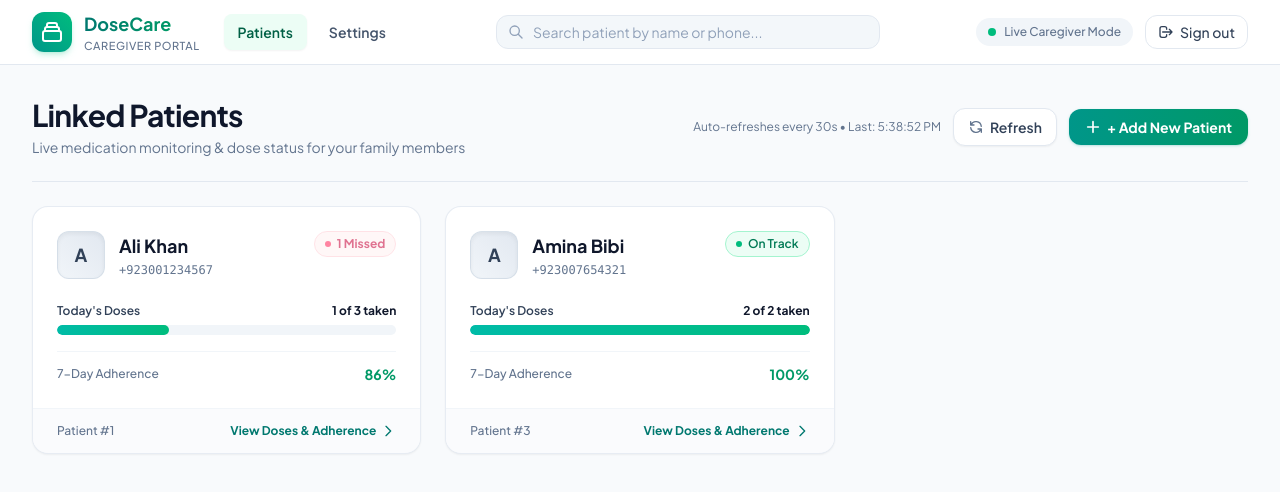
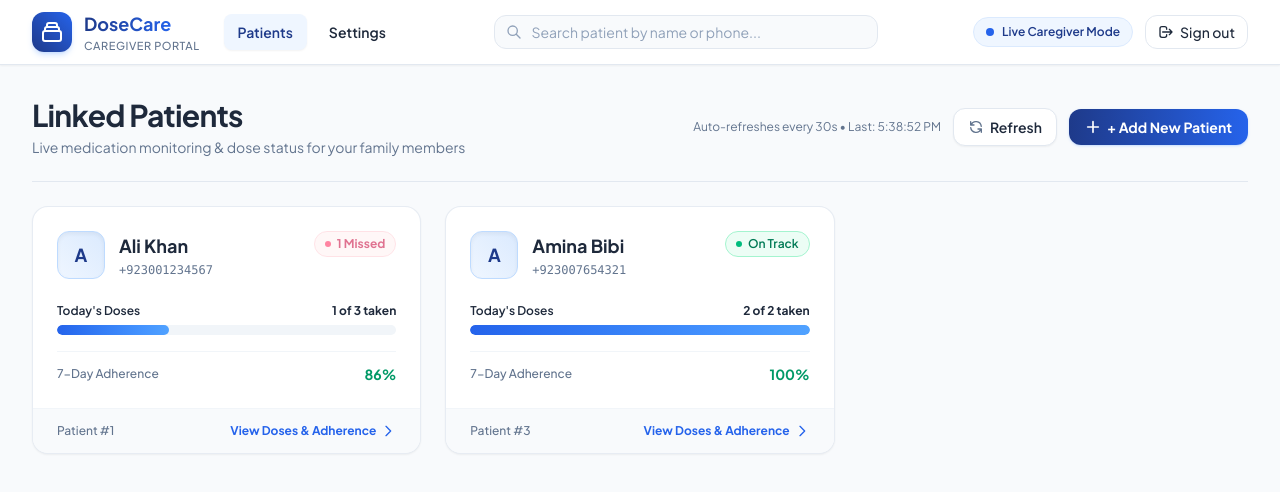
Before and after one commit to behzad-12-nawaz/team, a React (Vite) app in the folder caregiver-dashboard/: page /patients in a window 1280 px wide. Both pictures are taken after a click on the button "⚡ One-Click Demo Direct Login". Shown: the top 492 px of the page. Built offline with nearby package versions, Linux system fonts and the light colour scheme.

Commit message:
style(caregiver-dashboard): apply Medical Blue and White color theme across dashboard

```diff
--- a/caregiver-dashboard/src/components/Navbar.jsx
+++ b/caregiver-dashboard/src/components/Navbar.jsx
@@ -19,7 +19,6 @@ export function Navbar({ searchQuery = "", onSearchChange }) {
     if (onSearchChange) {
       onSearchChange(val);
     }
-    // If not on patients page, navigate to patients page with search
     if (location.pathname !== "/patients" && val.trim() !== "") {
       navigate("/patients");
     }
@@ -31,18 +30,18 @@ export function Navbar({ searchQuery = "", onSearchChange }) {
   ];
 
   return (
-    <header className="sticky top-0 z-30 bg-white/90 backdrop-blur-md border-b border-slate-200">
+    <header className="sticky top-0 z-30 bg-white/95 backdrop-blur-md border-b border-slate-200 shadow-xs">
       <div className="max-w-7xl mx-auto px-4 sm:px-6 lg:px-8">
         <div className="flex justify-between h-16 items-center gap-4">
           <div className="flex items-center space-x-6">
             <Link to="/patients" className="flex items-center space-x-3 group">
-              <div className="w-10 h-10 rounded-xl bg-gradient-to-tr from-teal-600 to-emerald-500 flex items-center justify-center text-white shadow-md shadow-emerald-500/20 group-hover:scale-105 transition-transform">
+              <div className="w-10 h-10 rounded-xl bg-gradient-to-tr from-[#1E3A8A] to-[#2563EB] flex items-center justify-center text-white shadow-md shadow-blue-500/20 group-hover:scale-105 transition-transform">
                 <svg className="w-6 h-6" fill="none" viewBox="0 0 24 24" stroke="currentColor">
                   <path strokeLinecap="round" strokeLinejoin="round" strokeWidth={2} d="M19 11H5m14 0a2 2 0 012 2v6a2 2 0 01-2 2H5a2 2 0 01-2-2v-6a2 2 0 012-2m14 0V9a2 2 0 00-2-2M5 11V9a2 2 0 012-2m0 0V5a2 2 0 012-2h6a2 2 0 012 2v2M7 7h10" />
                 </svg>
               </div>
               <div>
-                <span className="font-bold text-lg bg-gradient-to-r from-teal-700 to-emerald-600 bg-clip-text text-transparent">
+                <span className="font-bold text-lg bg-gradient-to-r from-[#1E3A8A] to-[#2563EB] bg-clip-text text-transparent">
                   DoseCare
                 </span>
                 <span className="block text-[11px] font-medium text-slate-500 tracking-wider uppercase">Caregiver Portal</span>
@@ -58,8 +57,8 @@ export function Navbar({ searchQuery = "", onSearchChange }) {
                     to={link.path}
                     className={`px-3.5 py-2 rounded-lg text-sm font-semibold transition-all ${
                       isActive
-                        ? "bg-emerald-50 text-emerald-800 shadow-xs"
-                        : "text-slate-600 hover:text-slate-900 hover:bg-slate-100"
+                        ? "bg-[#EFF6FF] text-[#1E3A8A] shadow-xs font-bold"
+                        : "text-[#1E293B] hover:text-[#2563EB] hover:bg-[#EFF6FF]/60"
                     }`}
                   >
                     {link.name}
@@ -82,7 +81,7 @@ export function Navbar({ searchQuery = "", onSearchChange }) {
                 value={onSearchChange ? searchQuery : localSearch}
                 onChange={handleSearchInput}
                 placeholder="Search patient by name or phone..."
-                className="w-full pl-9 pr-4 py-1.5 text-xs sm:text-sm bg-slate-100/80 hover:bg-slate-100 focus:bg-white border border-slate-200 focus:border-teal-500 rounded-xl focus:outline-none focus:ring-2 focus:ring-teal-500/20 transition-all placeholder:text-slate-400"
+                className="w-full pl-9 pr-4 py-1.5 text-xs sm:text-sm bg-[#F8FAFC] hover:bg-slate-100 focus:bg-white border border-slate-200 focus:border-[#2563EB] rounded-xl focus:outline-none focus:ring-2 focus:ring-[#2563EB]/20 transition-all placeholder:text-slate-400 text-[#1E293B]"
               />
               {(onSearchChange ? searchQuery : localSearch) && (
                 <button
@@ -101,14 +100,14 @@ export function Navbar({ searchQuery = "", onSearchChange }) {
           </div>
 
           <div className="flex items-center space-x-3">
-            <div className="hidden lg:flex items-center space-x-2 text-xs font-medium text-slate-500 bg-slate-100 px-3 py-1.5 rounded-full">
-              <span className="w-2 h-2 rounded-full bg-emerald-500 animate-pulse"></span>
-              <span>Live Caregiver Mode</span>
+            <div className="hidden lg:flex items-center space-x-2 text-xs font-medium text-slate-600 bg-[#EFF6FF] px-3 py-1.5 rounded-full border border-blue-100">
+              <span className="w-2 h-2 rounded-full bg-[#2563EB] animate-pulse"></span>
+              <span className="text-[#1E3A8A] font-semibold">Live Caregiver Mode</span>
             </div>
 
             <button
               onClick={handleLogout}
-              className="inline-flex items-center px-3 py-1.5 text-xs sm:text-sm font-medium text-slate-700 hover:text-rose-600 hover:bg-rose-50 rounded-xl transition-colors border border-slate-200 hover:border-rose-200 cursor-pointer"
+              className="inline-flex items-center px-3 py-1.5 text-xs sm:text-sm font-medium text-[#1E293B] hover:text-rose-600 hover:bg-rose-50 rounded-xl transition-colors border border-slate-200 hover:border-rose-200 cursor-pointer"
             >
               <svg className="w-4 h-4 sm:mr-1.5" fill="none" viewBox="0 0 24 24" stroke="currentColor">
                 <path strokeLinecap="round" strokeLinejoin="round" strokeWidth={2} d="M17 16l4-4m0 0l-4-4m4 4H7m6 4v1a3 3 0 01-3 3H6a3 3 0 01-3-3V7a3 3 0 013-3h4a3 3 0 013 3v1" />
--- a/caregiver-dashboard/src/index.css
+++ b/caregiver-dashboard/src/index.css
@@ -2,11 +2,16 @@
 
 :root {
   font-family: 'Plus Jakarta Sans', system-ui, -apple-system, BlinkMacSystemFont, 'Segoe UI', Roboto, Oxygen, Ubuntu, Cantarell, sans-serif;
+  --color-primary: #2563EB;
+  --color-dark-blue: #1E3A8A;
+  --color-light-blue: #EFF6FF;
+  --color-bg: #F8FAFC;
+  --color-text: #1E293B;
 }
 
 body {
   margin: 0;
   min-height: 100vh;
-  background-color: #f8fafc;
-  color: #0f172a;
+  background-color: #F8FAFC;
+  color: #1E293B;
 }
--- a/caregiver-dashboard/src/pages/Patients.jsx
+++ b/caregiver-dashboard/src/pages/Patients.jsx
@@ -40,13 +40,13 @@ export function Patients() {
   });
 
   return (
-    <div className="min-h-screen bg-slate-50 flex flex-col">
+    <div className="min-h-screen bg-[#F8FAFC] text-[#1E293B] flex flex-col">
       <Navbar searchQuery={searchQuery} onSearchChange={setSearchQuery} />
 
       <main className="flex-1 max-w-7xl w-full mx-auto px-4 sm:px-6 lg:px-8 py-8">
         <div className="flex flex-col sm:flex-row sm:items-center sm:justify-between gap-4 pb-6 border-b border-slate-200">
           <div>
-            <h1 className="text-2xl sm:text-3xl font-bold text-slate-900 tracking-tight">
+            <h1 className="text-2xl sm:text-3xl font-bold text-[#1E293B] tracking-tight">
               Linked Patients
             </h1>
             <p className="text-sm text-slate-500 mt-1">
@@ -60,7 +60,7 @@ export function Patients() {
             </span>
             <button
               onClick={loadPatients}
-              className="inline-flex items-center px-3.5 py-2 text-sm font-semibold rounded-xl bg-white border border-slate-200 text-slate-700 hover:bg-slate-50 shadow-xs hover:border-slate-300 transition-all cursor-pointer"
+              className="inline-flex items-center px-3.5 py-2 text-sm font-semibold rounded-xl bg-white border border-slate-200 text-[#1E293B] hover:bg-slate-50 shadow-xs hover:border-slate-300 transition-all cursor-pointer"
             >
               <svg className="w-4 h-4 mr-1.5 text-slate-500" fill="none" viewBox="0 0 24 24" stroke="currentColor">
                 <path strokeLinecap="round" strokeLinejoin="round" strokeWidth={2} d="M4 4v5h.582m15.356 2A8.001 8.001 0 004.582 9m0 0H9m11 11v-5h-.581m0 0a8.003 8.003 0 01-15.357-2m15.357 2H15" />
@@ -69,7 +69,7 @@ export function Patients() {
             </button>
             <Link
               to="/settings"
-              className="inline-flex items-center px-4 py-2 text-sm font-bold rounded-xl bg-gradient-to-r from-teal-600 to-emerald-600 hover:from-teal-700 hover:to-emerald-700 text-white shadow-sm shadow-teal-600/20 hover:shadow-teal-600/30 transition-all cursor-pointer"
+              className="inline-flex items-center px-4 py-2 text-sm font-bold rounded-xl bg-gradient-to-r from-[#1E3A8A] to-[#2563EB] hover:from-blue-900 hover:to-blue-700 text-white shadow-sm shadow-blue-500/20 hover:shadow-blue-500/30 transition-all cursor-pointer"
             >
               <svg className="w-4 h-4 mr-1.5" fill="none" viewBox="0 0 24 24" stroke="currentColor">
                 <path strokeLinecap="round" strokeLinejoin="round" strokeWidth={2.5} d="M12 4v16m8-8H4" />
@@ -82,7 +82,7 @@ export function Patients() {
         {/* Loading State */}
         {loading && (
           <div className="py-20 text-center">
-            <div className="inline-block animate-spin rounded-full h-10 w-10 border-4 border-teal-500 border-t-transparent"></div>
+            <div className="inline-block animate-spin rounded-full h-10 w-10 border-4 border-[#2563EB] border-t-transparent"></div>
             <p className="mt-4 text-sm text-slate-600 font-medium">Loading patient records...</p>
           </div>
         )}
@@ -108,18 +108,18 @@ export function Patients() {
         {/* Empty State */}
         {!loading && !error && patients.length === 0 && (
           <div className="py-16 text-center max-w-md mx-auto">
-            <div className="w-16 h-16 rounded-2xl bg-slate-100 text-slate-400 flex items-center justify-center mx-auto mb-4">
+            <div className="w-16 h-16 rounded-2xl bg-[#EFF6FF] text-[#2563EB] flex items-center justify-center mx-auto mb-4 border border-blue-100">
               <svg className="w-8 h-8" fill="none" viewBox="0 0 24 24" stroke="currentColor">
                 <path strokeLinecap="round" strokeLinejoin="round" strokeWidth={2} d="M17 20h5v-2a3 3 0 00-5.356-1.857M17 20H7m10 0v-2c0-.656-.126-1.283-.356-1.857M7 20H2v-2a3 3 0 015.356-1.857M7 20v-2c0-.656.126-1.283.356-1.857m0 0a5.002 5.002 0 019.288 0M15 7a3 3 0 11-6 0 3 3 0 016 0zm6 3a2 2 0 11-4 0 2 2 0 014 0zM7 10a2 2 0 11-4 0 2 2 0 014 0z" />
               </svg>
             </div>
-            <h3 className="text-lg font-bold text-slate-900">No linked patients yet</h3>
+            <h3 className="text-lg font-bold text-[#1E293B]">No linked patients yet</h3>
             <p className="text-sm text-slate-500 mt-1">
               Add a patient in Settings using their name and mobile number.
             </p>
             <Link
               to="/settings"
-              className="mt-4 inline-flex items-center px-4 py-2 bg-teal-600 text-white rounded-xl text-sm font-semibold hover:bg-teal-700 transition-all shadow-xs"
+              className="mt-4 inline-flex items-center px-4 py-2 bg-[#2563EB] hover:bg-blue-700 text-white rounded-xl text-sm font-semibold transition-all shadow-xs"
             >
               Go to Settings
             </Link>
@@ -134,13 +134,13 @@ export function Patients() {
                 <path strokeLinecap="round" strokeLinejoin="round" strokeWidth={2} d="M21 21l-6-6m2-5a7 7 0 11-14 0 7 7 0 0114 0z" />
               </svg>
             </div>
-            <h3 className="text-base font-bold text-slate-900">No patients found</h3>
+            <h3 className="text-base font-bold text-[#1E293B]">No patients found</h3>
             <p className="text-xs text-slate-500 mt-1">
-              No matching results for "<strong className="text-slate-700">{searchQuery}</strong>"
+              No matching results for "<strong className="text-[#1E293B]">{searchQuery}</strong>"
             </p>
             <button
               onClick={() => setSearchQuery("")}
-              className="mt-4 px-3.5 py-1.5 text-xs font-semibold text-teal-700 bg-teal-50 hover:bg-teal-100 rounded-lg transition-colors cursor-pointer"
+              className="mt-4 px-3.5 py-1.5 text-xs font-semibold text-[#2563EB] bg-[#EFF6FF] hover:bg-blue-100 rounded-lg transition-colors cursor-pointer"
             >
               Clear Search
             </button>
@@ -160,16 +160,16 @@ export function Patients() {
               return (
                 <div
                   key={patient.id}
-                  className="bg-white rounded-2xl border border-slate-200/80 shadow-xs hover:shadow-md transition-all flex flex-col justify-between overflow-hidden group"
+                  className="bg-white rounded-2xl border border-slate-200/80 shadow-xs hover:shadow-md transition-all flex flex-col justify-between overflow-hidden group hover:border-blue-200"
                 >
                   <div className="p-6">
                     <div className="flex items-start justify-between">
                       <div className="flex items-center space-x-3.5">
-                        <div className="w-12 h-12 rounded-xl bg-gradient-to-tr from-slate-100 to-slate-200 text-slate-700 font-bold text-lg flex items-center justify-center border border-slate-300/60 shadow-inner">
+                        <div className="w-12 h-12 rounded-xl bg-gradient-to-tr from-[#EFF6FF] to-[#DBEAFE] text-[#1E3A8A] font-bold text-lg flex items-center justify-center border border-blue-200 shadow-inner">
                           {patient.name?.charAt(0) || "P"}
                         </div>
                         <div>
-                          <h2 className="text-lg font-bold text-slate-900 group-hover:text-teal-700 transition-colors">
+                          <h2 className="text-lg font-bold text-[#1E293B] group-hover:text-[#2563EB] transition-colors">
                             {patient.name}
                           </h2>
                           <p className="text-xs text-slate-500 font-mono mt-0.5">
@@ -193,15 +193,15 @@ export function Patients() {
 
                     <div className="mt-6 space-y-4">
                       <div>
-                        <div className="flex justify-between text-xs font-semibold text-slate-700 mb-1.5">
+                        <div className="flex justify-between text-xs font-semibold text-[#1E293B] mb-1.5">
                           <span>Today's Doses</span>
-                          <span className="font-bold text-slate-900">
+                          <span className="font-bold text-[#1E293B]">
                             {taken} of {total} taken
                           </span>
                         </div>
                         <div className="w-full bg-slate-100 rounded-full h-2.5 overflow-hidden">
                           <div
-                            className="bg-gradient-to-r from-teal-500 to-emerald-500 h-2.5 rounded-full transition-all duration-500"
+                            className="bg-gradient-to-r from-[#2563EB] to-blue-400 h-2.5 rounded-full transition-all duration-500"
                             style={{ width: `${Math.min(100, progressPct)}%` }}
                           />
                         </div>
@@ -218,11 +218,11 @@ export function Patients() {
                     </div>
                   </div>
 
-                  <div className="bg-slate-50/75 px-6 py-3.5 border-t border-slate-100 flex items-center justify-between">
+                  <div className="bg-[#F8FAFC] px-6 py-3.5 border-t border-slate-100 flex items-center justify-between">
                     <span className="text-xs font-medium text-slate-500">Patient #{patient.id}</span>
                     <Link
                       to={`/patient/${patient.id}`}
-                      className="inline-flex items-center text-xs font-bold text-teal-700 hover:text-teal-800 group-hover:translate-x-0.5 transition-transform"
+                      className="inline-flex items-center text-xs font-bold text-[#2563EB] hover:text-[#1E3A8A] group-hover:translate-x-0.5 transition-transform"
                     >
                       View Doses & Adherence
                       <svg className="w-4 h-4 ml-1" fill="none" viewBox="0 0 24 24" stroke="currentColor">
```
Also changed, not shown: caregiver-dashboard/src/pages/Login.jsx (+15 -17 lines), caregiver-dashboard/src/pages/PatientDetail.jsx (+21 -30 lines), caregiver-dashboard/src/pages/Settings.jsx (+24 -28 lines).
